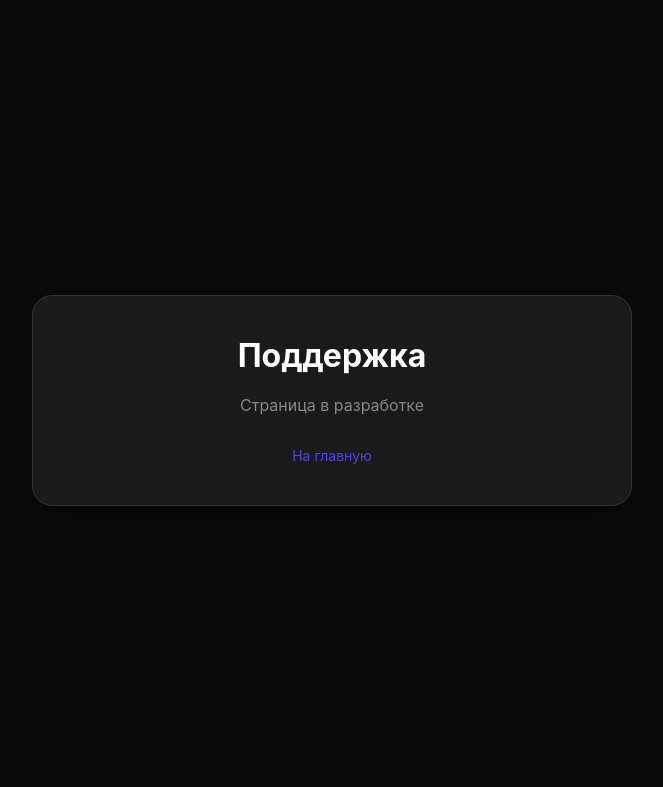
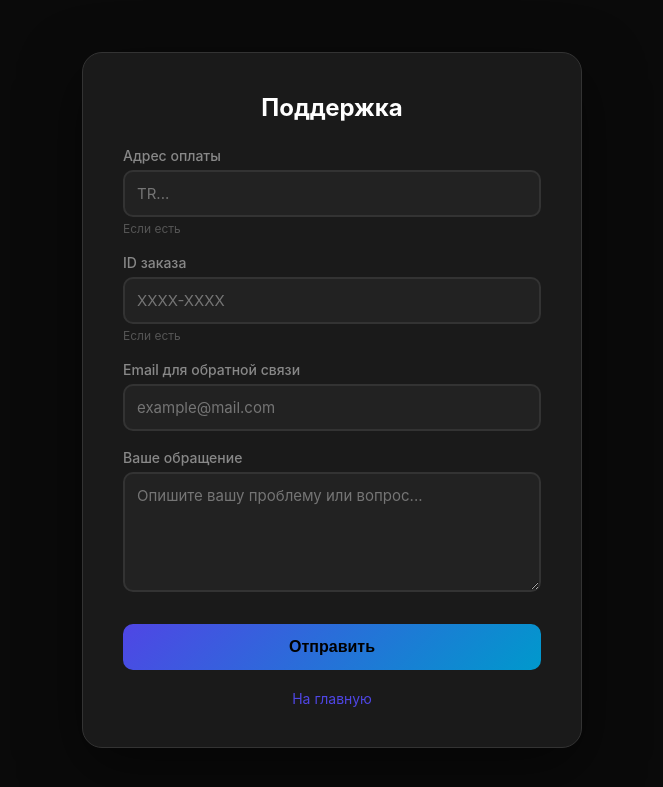
Before and after one commit to olejjkaboii/cts-bmt_edition-, a FastAPI app: page /support in a window 1280 px wide. Shown: the top 787 px of the page, without its empty margins (308-971 px from the left). Run offline with FastAPI, Linux system fonts and the light colour scheme.

Commit message:
Add support form with API endpoint
- Support form with: deposit address, order ID, email, message
- Added SupportTicket model to database
- Added /api/support POST endpoint
- Form shows success message after submission

```diff
--- a/main.py
+++ b/main.py
@@ -110,6 +110,23 @@ class OrderCreate(BaseModel):
 class OrderUpdate(BaseModel):
     status: str
 
+class SupportRequest(BaseModel):
+    deposit_address: Optional[str] = None
+    order_id: Optional[str] = None
+    email: str
+    message: str
+
+class SupportTicket(Base):
+    __tablename__ = "support_tickets"
+    id = Column(Integer, primary_key=True, index=True)
+    created_at = Column(DateTime, default=datetime.now)
+    deposit_address = Column(String, nullable=True)
+    order_id = Column(String, nullable=True)
+    email = Column(String)
+    message = Column(String)
+
+Base.metadata.create_all(bind=engine)
+
 @app.get("/", response_class=HTMLResponse)
 async def payment_page(request: Request):
     template_path = os.path.join(BASE_DIR, "templates", "payment.html")
@@ -145,6 +162,20 @@ async def support_page(request: Request):
     template_path = os.path.join(BASE_DIR, "templates", "support.html")
     with open(template_path, "r", encoding="utf-8") as f:
         return f.read()
+
+@app.post("/api/support")
+async def submit_support(ticket: SupportRequest, db: Session = Depends(get_db)):
+    new_ticket = SupportTicket(
+        deposit_address=ticket.deposit_address,
+        order_id=ticket.order_id,
+        email=ticket.email,
+        message=ticket.message
+    )
+    db.add(new_ticket)
+    db.commit()
+    db.refresh(new_ticket)
+    logger.info(f"Support ticket created: {new_ticket.id}")
+    return {"status": "ok", "ticket_id": new_ticket.id}
 
 @app.post("/api/orders")
 async def create_order(order: OrderCreate, db: Session = Depends(get_db)):
--- a/templates/support.html
+++ b/templates/support.html
@@ -20,26 +20,157 @@
             background: #1a1a1a;
             border-radius: 20px;
             padding: 40px;
-            max-width: 600px;
+            max-width: 500px;
             width: 100%;
             box-shadow: 0 20px 60px rgba(0,0,0,0.5);
             border: 1px solid #333;
+        }
+        h1 {
             text-align: center;
+            margin-bottom: 25px;
+            font-size: 24px;
         }
-        h1 { margin-bottom: 20px; }
-        p { color: #888; margin-bottom: 30px; }
-        a {
+        .form-group {
+            margin-bottom: 18px;
+        }
+        label {
+            display: block;
+            margin-bottom: 6px;
+            color: #888;
+            font-size: 14px;
+            font-weight: 500;
+        }
+        input, textarea {
+            width: 100%;
+            padding: 12px;
+            border: 2px solid #333;
+            border-radius: 10px;
+            font-size: 15px;
+            background: #222;
+            color: #fff;
+            font-family: inherit;
+            transition: border-color 0.3s;
+        }
+        input:focus, textarea:focus {
+            outline: none;
+            border-color: #4f46e5;
+        }
+        textarea {
+            min-height: 120px;
+            resize: vertical;
+        }
+        .hint {
+            font-size: 12px;
+            color: #555;
+            margin-top: 4px;
+        }
+        button {
+            width: 100%;
+            padding: 14px;
+            background: linear-gradient(135deg, #4f46e5 0%, #0099cc 100%);
+            color: #000;
+            border: none;
+            border-radius: 10px;
+            font-size: 16px;
+            font-weight: 600;
+            cursor: pointer;
+            margin-top: 10px;
+            transition: transform 0.2s;
+        }
+        button:hover {
+            transform: translateY(-2px);
+        }
+        .back-link {
+            display: block;
+            text-align: center;
+            margin-top: 20px;
             color: #4f46e5;
             text-decoration: none;
             font-size: 14px;
         }
+        .success {
+            display: none;
+            background: #0d2818;
+            border: 2px solid #22c55e;
+            border-radius: 10px;
+            padding: 20px;
+            text-align: center;
+            margin-top: 20px;
+        }
+        .success.show { display: block; }
+        .success h3 { color: #22c55e; margin-bottom: 10px; }
+        .success p { color: #aaa; }
     </style>
 </head>
 <body>
     <div class="container">
         <h1>Поддержка</h1>
-        <p>Страница в разработке</p>
-        <a href="/">На главную</a>
+        <form id="supportForm">
+            <div class="form-group">
+                <label>Адрес оплаты</label>
+                <input type="text" name="deposit_address" placeholder="TR...">
+                <div class="hint">Если есть</div>
+            </div>
+            <div class="form-group">
+                <label>ID заказа</label>
+                <input type="text" name="order_id" placeholder="XXXX-XXXX">
+                <div class="hint">Если есть</div>
+            </div>
+            <div class="form-group">
+                <label>Email для обратной связи</label>
+                <input type="email" name="email" required placeholder="example@mail.com">
+            </div>
+            <div class="form-group">
+                <label>Ваше обращение</label>
+                <textarea name="message" required placeholder="Опишите вашу проблему или вопрос..."></textarea>
+            </div>
+            <button type="submit" id="submitBtn">Отправить</button>
+        </form>
+
+        <div class="success" id="successMsg">
+            <h3>Отправлено!</h3>
+            <p>Мы свяжемся с вами в ближайшее время.</p>
+        </div>
+
+        <a href="/" class="back-link">На главную</a>
     </div>
+
+    <script>
+        document.getElementById('supportForm').addEventListener('submit', async (e) => {
+            e.preventDefault();
+            const btn = document.getElementById('submitBtn');
+            btn.disabled = true;
+            btn.textContent = 'Отправка...';
+
+            const formData = new FormData(e.target);
+            const data = {
+                deposit_address: formData.get('deposit_address') || null,
+                order_id: formData.get('order_id') || null,
+                email: formData.get('email'),
+                message: formData.get('message')
+            };
+
+            try {
+                const response = await fetch('/api/support', {
+                    method: 'POST',
+                    headers: { 'Content-Type': 'application/json' },
+                    body: JSON.stringify(data)
+                });
+
+                if (response.ok) {
+                    document.getElementById('supportForm').style.display = 'none';
+                    document.getElementById('successMsg').classList.add('show');
+                } else {
+                    alert('Ошибка при отправке');
+                    btn.disabled = false;
+                    btn.textContent = 'Отправить';
+                }
+            } catch (error) {
+                alert('Ошибка: ' + error.message);
+                btn.disabled = false;
+                btn.textContent = 'Отправить';
+            }
+        });
+    </script>
 </body>
 </html>
```
